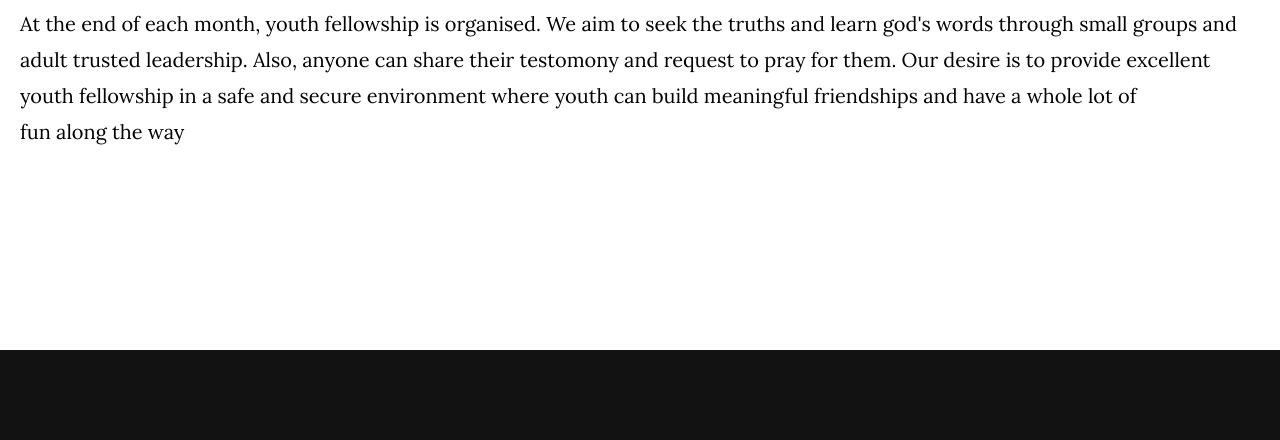
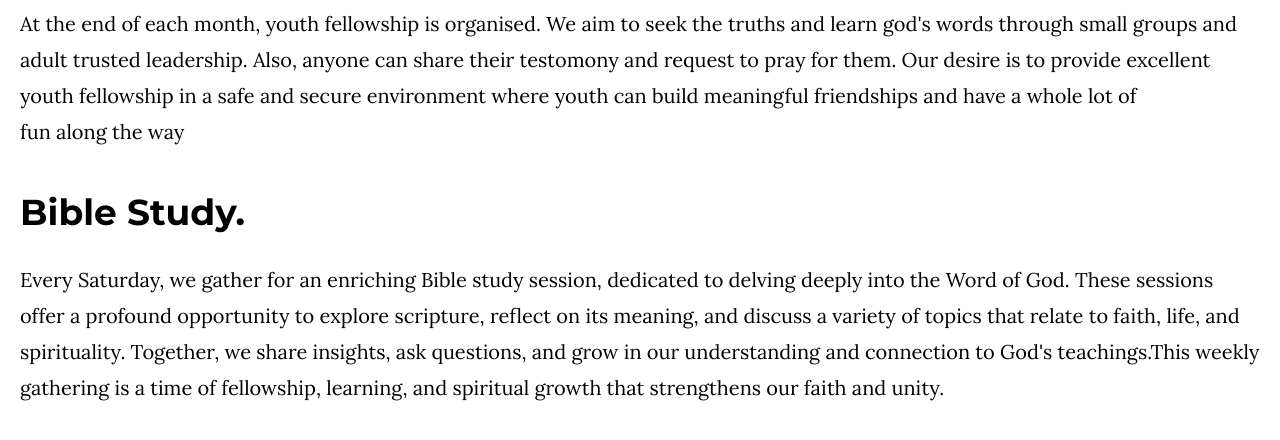
Before and after one commit to sabu-pro/Goodlifemandali, a plain HTML site: page events.html in a window 1280 px wide. Shown: the part 747-1187 px from the top of the page. Before the commit the page ends 1097 px from the top, so only its background shows below. Drawn offline with Linux system fonts and the light colour scheme.

Commit message:
make changes
Bible Study

```diff
--- a/events.html
+++ b/events.html
@@ -109,6 +109,19 @@
                 </p>
 
             </div>
+        </div>
+        <div class="column events-list__item">
+            <h3 class="display-1 events-list__item-title">
+                <a href="events-single.html" title="">Bible Study.</a>
+            </h3>
+            <p>
+                Every Saturday, we gather for an enriching Bible study session, dedicated to delving deeply into the Word of God.
+                These sessions offer a profound opportunity to explore scripture, reflect on its meaning, and discuss a variety of
+                topics that relate to faith, life, and spirituality. Together, we share insights, ask questions, and grow in our
+                understanding and connection to God's teachings.This weekly gathering is a time of fellowship, learning,
+                and spiritual growth that strengthens our faith and unity.
+            </p>
+            </div>
 
 
 
```
